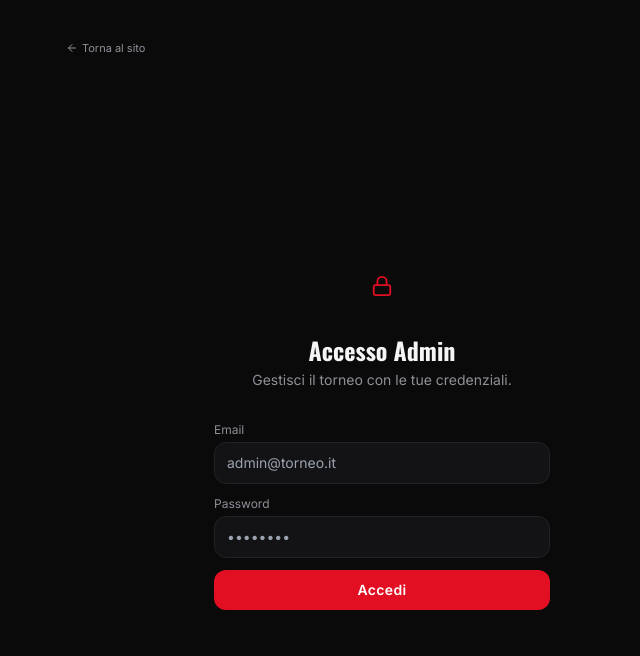
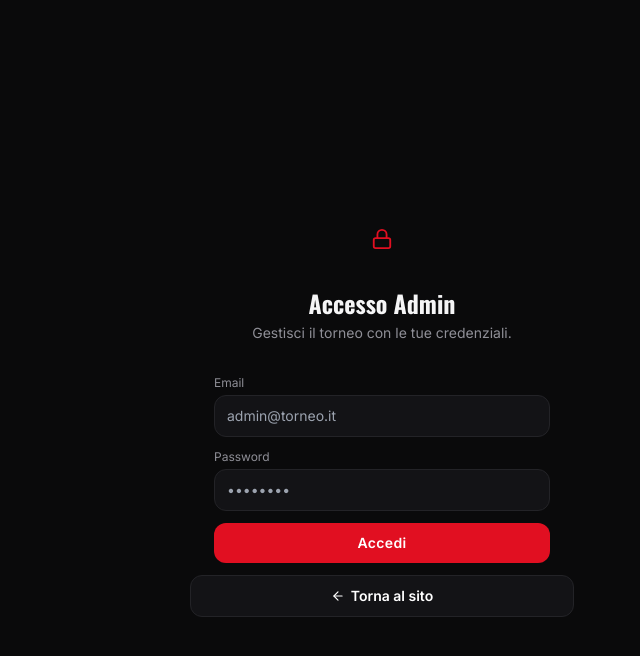
Before and after one commit to nichettomu-kaiuk/waterpoloshots, a Next.js app: page /admin/login in a window 1280 px wide. Shown: the top 656 px of the page, without its empty margins (258-898 px from the left). Built offline with nearby package versions, Linux system fonts and the light colour scheme; no server answers; the database is empty.

Commit message:
Add files via upload

```diff
--- a/app/admin/login/page.tsx
+++ b/app/admin/login/page.tsx
@@ -9,8 +9,12 @@ import AdminLoginForm from "@/components/admin/AdminLoginForm";
 // but otherwise plain client pages): it needs to fetch a championship's
 // branding server-side to render the same Hero used everywhere else, the
 // same way app/(site)/page.tsx previews it. With 0 or 2+ championships this
-// picks the first one (oldest — see getChampionships), same tie-break as the
-// selector page; with exactly one, it's that one.
+// picks the first one (oldest — see getChampionships); with exactly one,
+// it's that one.
+//
+// Same "max-w-md lg:max-w-5xl xl:max-w-6xl" container as
+// AdminChampionshipShell and the public pages, so the Hero renders at the
+// same size everywhere instead of being capped narrower here.
 export default async function AdminLoginPage() {
   const championships = await getChampionships();
   const featured = championships[0] ?? null;
@@ -21,14 +25,7 @@ export default async function AdminLoginPage() {
   const { brandVars, themeClass } = getThemeVars(featuredSettings);
 
   return (
-    <main className="relative mx-auto flex min-h-screen w-full max-w-2xl flex-col pb-12">
-      <Link
-        href="/"
-        className="mb-2 inline-flex items-center gap-1 px-5 pt-4 text-[11px] text-muted hover:text-white"
-      >
-        <ArrowLeft size={12} /> Torna al sito
-      </Link>
-
+    <main className="relative mx-auto flex min-h-screen w-full max-w-md flex-col pb-12 lg:max-w-5xl xl:max-w-6xl">
       {featured && (
         <div className={themeClass} style={brandVars}>
           <Hero
@@ -44,6 +41,13 @@ export default async function AdminLoginPage() {
 
       <div className="flex flex-1 flex-col justify-center pt-8">
         <AdminLoginForm />
+
+        <Link
+          href="/"
+          className="mx-auto mt-3 flex w-full max-w-sm items-center justify-center gap-1.5 rounded-xl border border-line bg-surface py-2.5 text-sm font-semibold text-white transition active:scale-[0.99] hover:border-primary hover:bg-surface-raised"
+        >
+          <ArrowLeft size={14} /> Torna al sito
+        </Link>
       </div>
     </main>
   );
```
